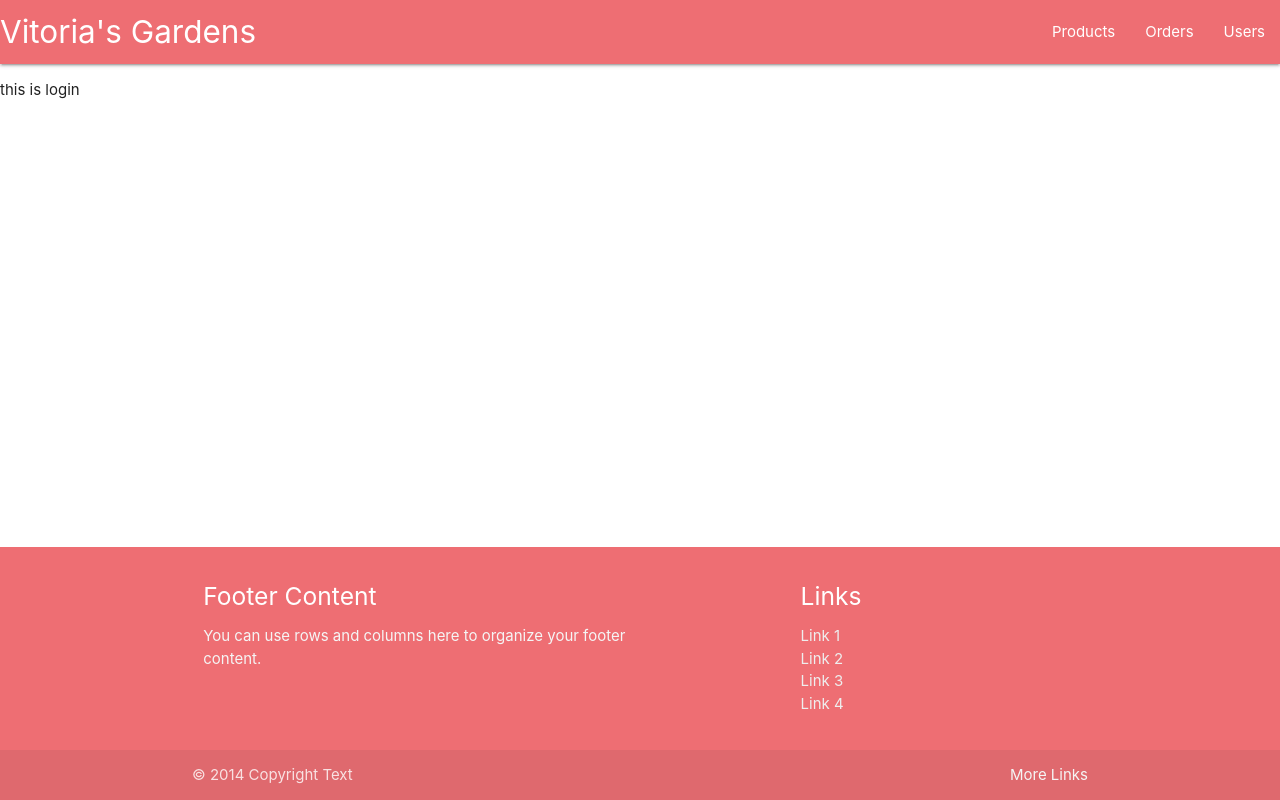
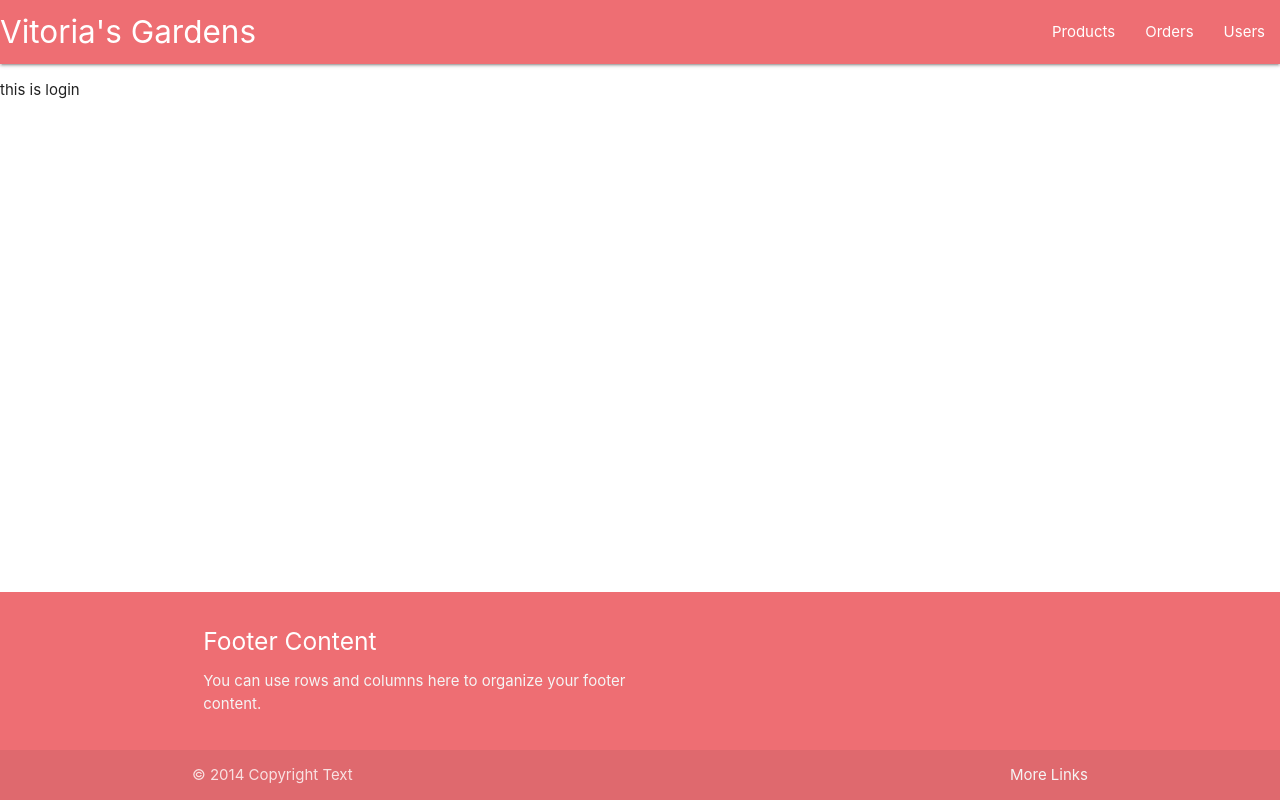
Before and after one commit to nicole-allen679/vits-garden-app, a React (Create React App) app: page / in a window 1280 px wide. Built offline with nearby package versions, Linux system fonts and the light colour scheme.

Commit message:
got get and post working, created form for newUser

```diff
--- a/src/Components/Footer.js
+++ b/src/Components/Footer.js
@@ -8,15 +8,6 @@ function Footer(){
               <div className="col l6 s12">
                 <h5 className="white-text">Footer Content</h5>
                 <p className="grey-text text-lighten-4">You can use rows and columns here to organize your footer content.</p>
-              </div>
-              <div className="col l4 offset-l2 s12">
-                <h5 className="white-text">Links</h5>
-                <ul>
-                  <li><a className="grey-text text-lighten-3" href="#!">Link 1</a></li>
-                  <li><a className="grey-text text-lighten-3" href="#!">Link 2</a></li>
-                  <li><a className="grey-text text-lighten-3" href="#!">Link 3</a></li>
-                  <li><a className="grey-text text-lighten-3" href="#!">Link 4</a></li>
-                </ul>
               </div>
             </div>
           </div>
--- a/src/Scenes/Users.js
+++ b/src/Scenes/Users.js
@@ -1,22 +1,34 @@
 import React, { useEffect, useState } from 'react'
+import { Button } from 'react-materialize'
 
 function Users() {
   const [allUsers, setAllUsers] = useState(null)
-  //const [newUser, setNewUser] = useState({})
+  const [newUser, setNewUser] = useState({})
   useEffect(() => {
     fetch('http://localhost:5000/users')
       .then((response) => response.json())
       .then((data) => setAllUsers(data))
       .catch((err) => console.log('This is error', err))
   }, [])
-  console.log(allUsers)
+
+  function createUser() {
+    fetch('http://localhost:/5000/signup', {
+      method: 'Post',
+      headers: {
+        Accept: 'application/json',
+        'Content-Type': 'application/json',
+      },
+      body: JSON.stringify(newUser),
+    })
+  }
   return (
     <div className="container">
       <ul className="collection with-header">
         <li className="collection-header">
           <h4>First Names</h4>
         </li>
-      {allUsers && allUsers.map((user) => {
+        {allUsers &&
+          allUsers.map((user) => {
             return (
               <li className="collection-item">
                 <div>
@@ -30,9 +42,15 @@ function Users() {
           })}
       </ul>
       <label>Email</label>
-    <input onChange=""/>
+      <input
+        onChange={(e) => setNewUser({ ...newUser, email: e.target.value })}
+      />
       <label>Password</label>
-    <input />
+      <input
+        onChange={(e) => setNewUser({ ...newUser, password: e.target.value })}
+      />
+      <Button onClick={() => createUser()}>Create User</Button>
+      <br />
     </div>
   )
 }
```
Also changed, not shown: src/App.css (line endings or trailing spaces). Lines whose indentation alone changed are shown as unchanged.
